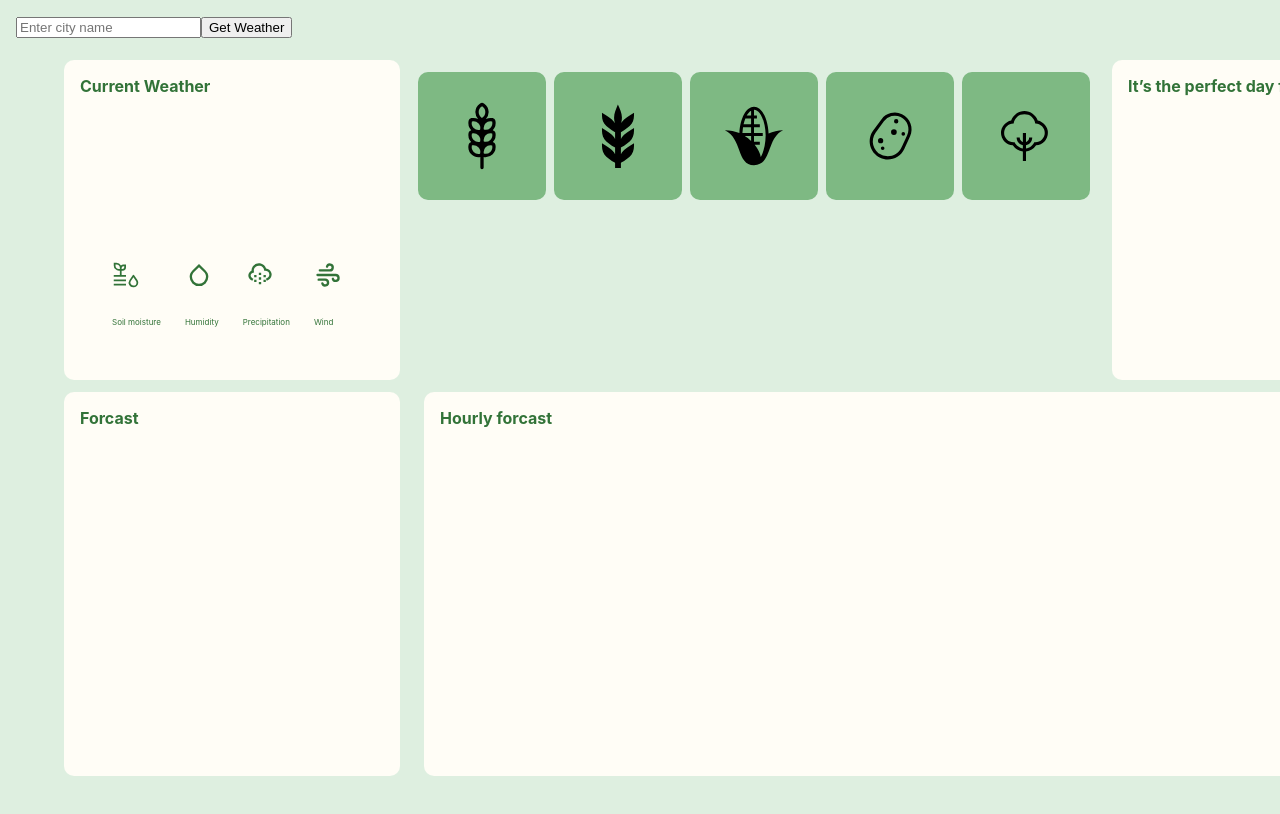
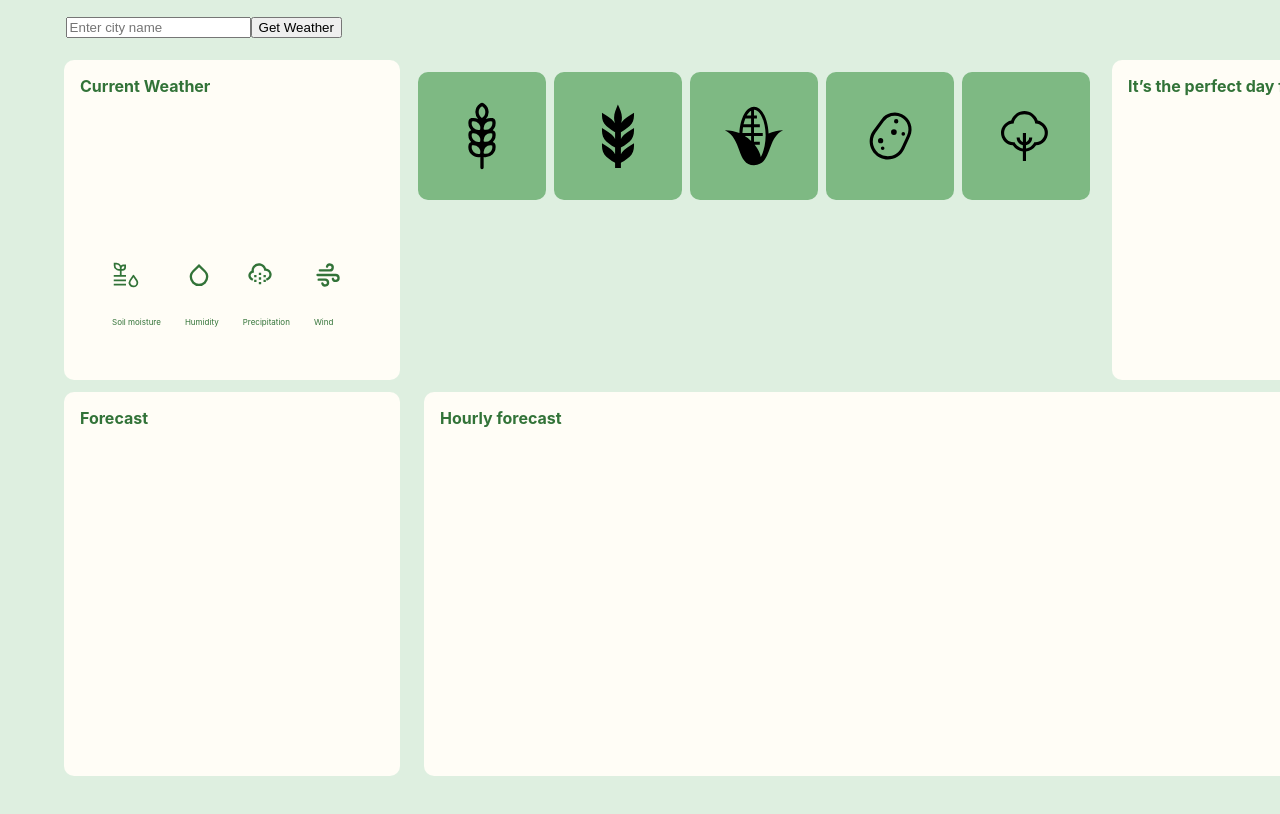
Before and after one commit to sana-siddiqui3/cropguardian, a React (Create React App) app: page / in a window 1280 px wide. Shown: the top 814 px of the page. Built offline with nearby package versions, Linux system fonts and the light colour scheme; the HTML template or start-up script is replaced by a standard one.

Commit message:
small css changes

```diff
--- a/src/App.js
+++ b/src/App.js
@@ -91,7 +91,7 @@ function App() {
 
       <div className="forcast">
         <div className="forcast-title">
-          <p>Forcast</p>
+          <p>Forecast</p>
         </div>
       </div>
 
@@ -146,7 +146,7 @@ function App() {
 
       <div className="hour">
         <div className="hourlyforcast-title">
-          <p>Hourly forcast</p>
+          <p>Hourly forecast</p>
         </div>
       </div>
 
--- a/src/Weather.js
+++ b/src/Weather.js
@@ -52,7 +52,7 @@ const Weather = () => {
 
     return (
     <div>
-        <form onSubmit={handleSubmit}>
+        <form onSubmit={handleSubmit} className = "form-container">
          <input
          type="text"
             placeholder="Enter city name"
--- a/src/index.css
+++ b/src/index.css
@@ -272,3 +272,7 @@ code {
   position: absolute;
   top: 47%
 }
+
+.form-container {
+  margin-left: 3.1rem; /* Align the content to the right */
+}
```
Also changed, not shown: 1 other file (tests, documents, lock files or other folders).
